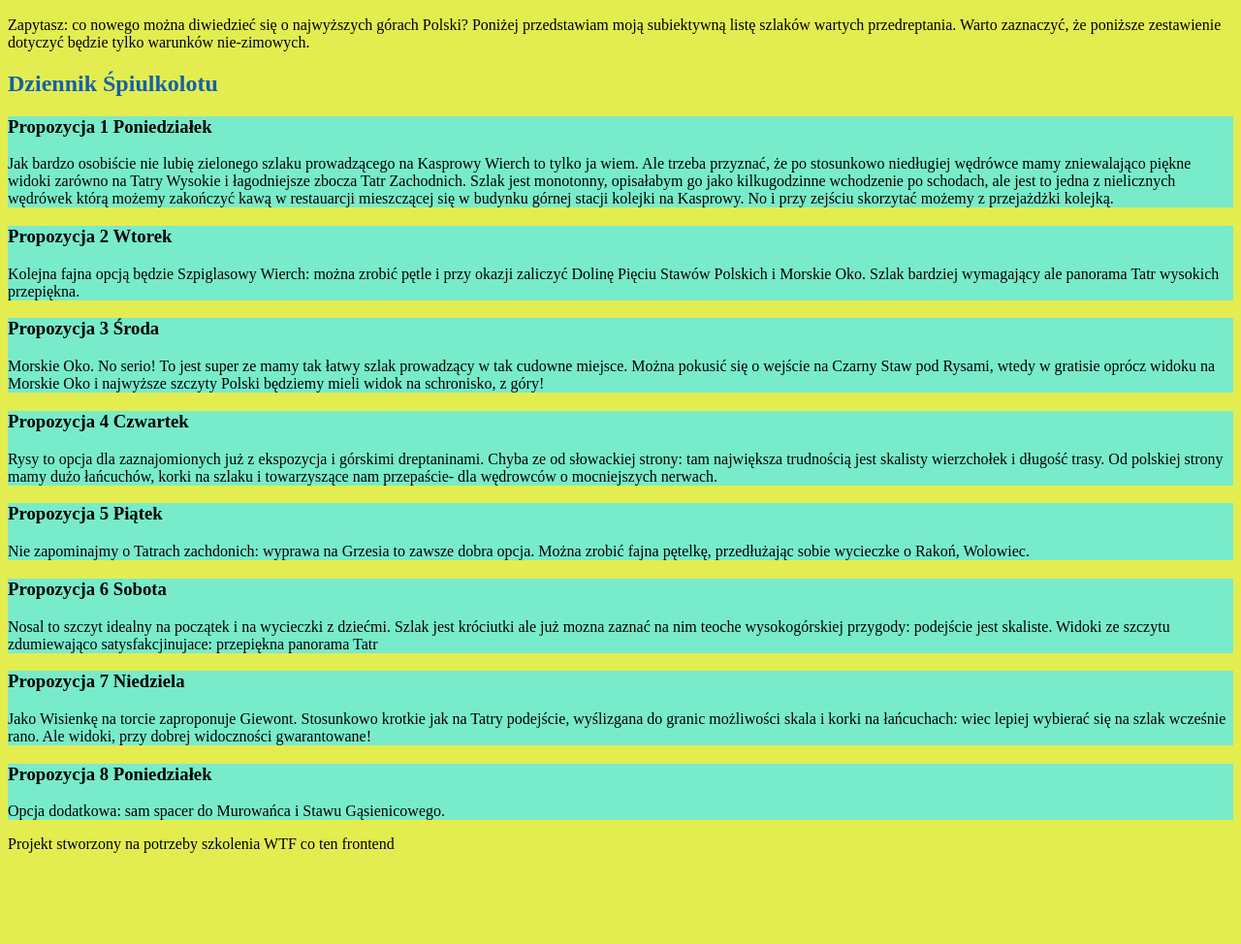
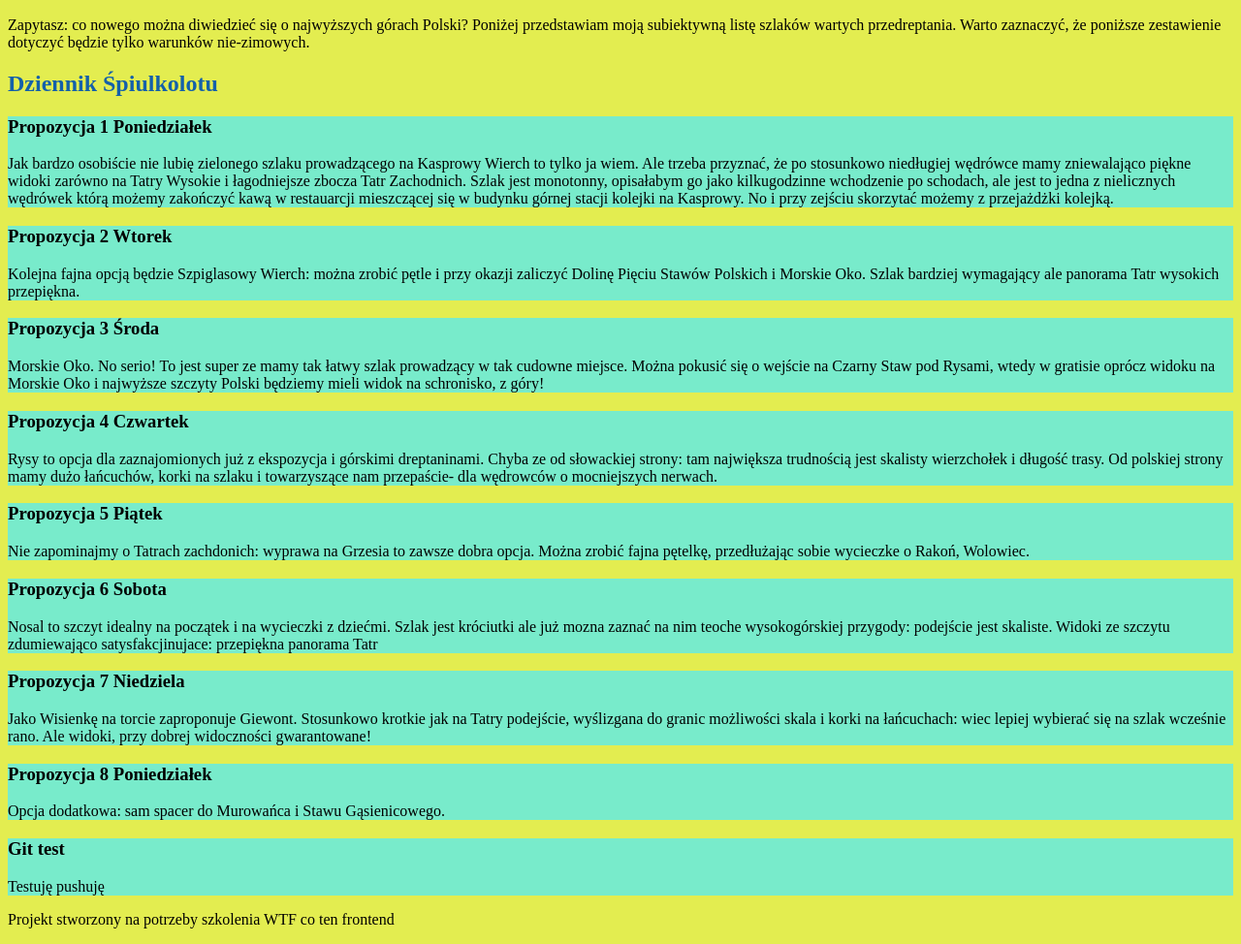
Before and after one commit to asiaaniserowicz/homepage, a plain HTML site: page index.html in a window 1280 px wide. Shown: the part 110-1084 px from the top of the page at 97% size. Before the commit the page ends 1006 px from the top, so only its background shows below. Drawn offline with Linux system fonts and the light colour scheme.

Commit message:
Added article about git

```diff
--- a/index.html
+++ b/index.html
@@ -69,6 +69,10 @@
 				Opcja dodatkowa: sam spacer do Murowańca i Stawu Gąsienicowego.
 			</p>
 		</article>
+		<article>
+			<h3>Git test</h3>
+			<p>Testuję pushuję</p>
+		</article>
 		</section>
 		<footer>
 			<p>
```
